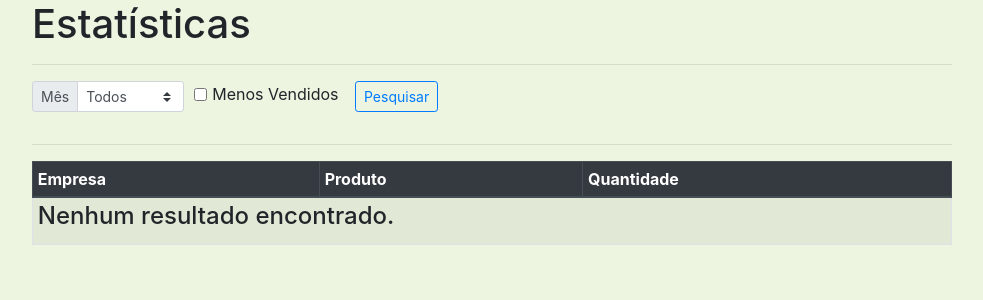
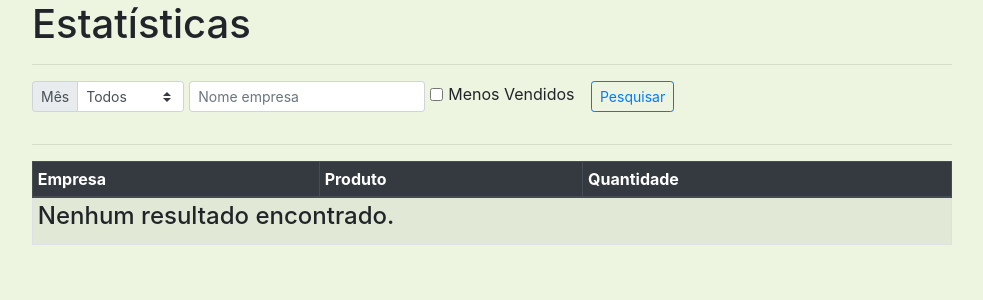
Before and after one commit to vitornr7/estoque-django, a Django app: page /estatisticas in a window 1280 px wide. Shown: the part 56-356 px from the top of the page, without its empty margins (148-1131 px from the left). Run offline with Django 3.2, Linux system fonts and the light colour scheme; the visitor is signed in with stand-in values (Sample User, id 1); data comes from the database, SQL or seed files in the repository; data that the repository does not hold is empty; some libraries are stand-ins or nearby versions.

Commit message:
estatisticas nome empresa

```diff
--- a/estoque/templates/estoque/estatisticas.html
+++ b/estoque/templates/estoque/estatisticas.html
@@ -32,10 +32,14 @@
             </div>
         </div>
 
+        {% if request.user.is_superuser %}
+        {% include 'estoque/pesquisa/empresa.html' %}
+        {% endif %}
 
         <div class="form-group col">
             <div class="form-check form-check-inline">
-                <input class="form-check-input" type="checkbox" id="inlineCheckbox1" value="menos_vendidos" name="menos_vendidos">
+                <input class="form-check-input" type="checkbox" id="inlineCheckbox1" value="menos_vendidos"
+                    name="menos_vendidos">
                 <label class="form-check-label" for="inlineCheckbox1">Menos Vendidos</label>
             </div>
 
@@ -90,7 +94,7 @@
 
     {% if vendas.has_previous %}
     <li class="page-item"><a class="page-link"
-            href="?mes={{ request.GET.mes }}&menos_vendidos={{ request.GET.menos_vendidos }}&page={{ vendas.previous_page_number }}">Anterior</a>
+            href="?mes={{ request.GET.mes }}&nome_empresa={{ request.GET.nome_empresa }}&menos_vendidos={{ request.GET.menos_vendidos }}&page={{ vendas.previous_page_number }}">Anterior</a>
     </li>
     {% else %}
     <li class="page-item disabled"><span class="page-link">Anterior</span></li>
@@ -98,7 +102,7 @@
 
     {% if vendas.has_next %}
     <li class="page-item"><a class="page-link"
-            href="?mes={{ request.GET.mes }}&menos_vendidos={{ request.GET.menos_vendidos }}&page={{ vendas.next_page_number }}">Proxima</a>
+            href="?mes={{ request.GET.mes }}&nome_empresa={{ request.GET.nome_empresa }}&menos_vendidos={{ request.GET.menos_vendidos }}&page={{ vendas.next_page_number }}">Proxima</a>
     </li>
     {% else %}
     <li class="page-item disabled"><span class="page-link">Proxima</span></li>
--- a/estoque/views.py
+++ b/estoque/views.py
@@ -534,12 +534,16 @@ def listar_compras_central(request):
 @login_required
 def estatisticas(request):
     page = request.GET.get('page', 1)
-    # nome_empresa = request.GET.get('nome_empresa')
+    nome_empresa = request.GET.get('nome_empresa')
     mes = request.GET.get('mes')
     menos_vendidos = request.GET.get('menos_vendidos')
 
     if request.user.is_superuser:
-        vendas = VendasFilial.objects.all()
+        if nome_empresa:
+            vendas = VendasFilial.objects.all()
+            vendas = vendas.filter(empresa__usuario__username=nome_empresa)
+        else:
+            vendas = VendasFilial.objects.all()
     else:
         usuario = get_object_or_404(Empresa, usuario=request.user)
         vendas = VendasFilial.objects.filter(empresa=usuario)
@@ -557,15 +561,6 @@ def estatisticas(request):
     else:
         vendas = vendas.values(nome_empresa=F('empresa__usuario__username'), id_prod=F('produto'), nome_prod=F('produto__nome')).annotate(qtd_vendida=Sum('quantidade')).order_by('-qtd_vendida')
 
-    # if nome_produto:
-    #     if nome_produto.isdigit():
-    #         vendas = vendas.filter(produto__codigo=nome_produto)
-    #     else:
-    #         vendas = vendas.filter(produto__nome__icontains=nome_produto)
-
-    # if nome_empresa and request.user.is_superuser:
-    #     vendas = vendas.filter(Q(empresa__usuario__username=nome_empresa))
-
     vendas = paginar(vendas, page, 3)
 
     return render(request, 'estoque/estatisticas.html', {'vendas': vendas})
```
